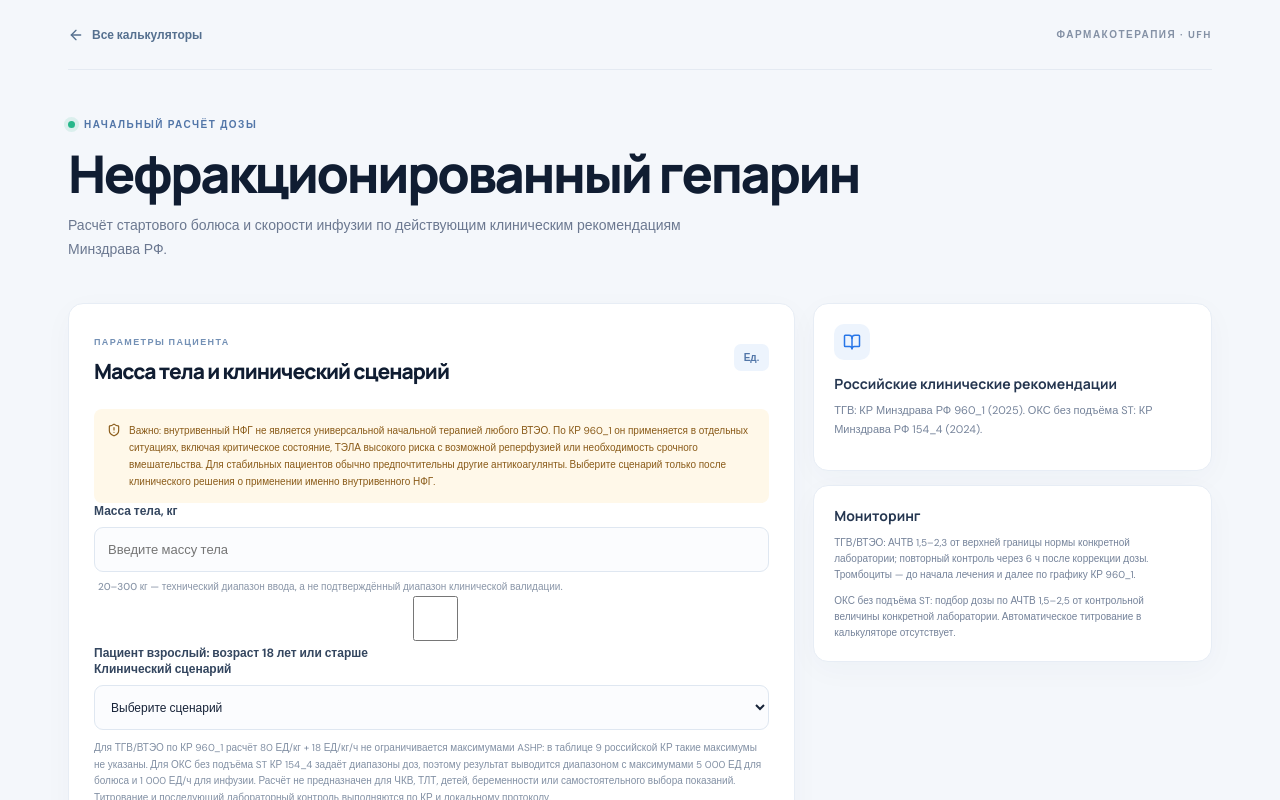
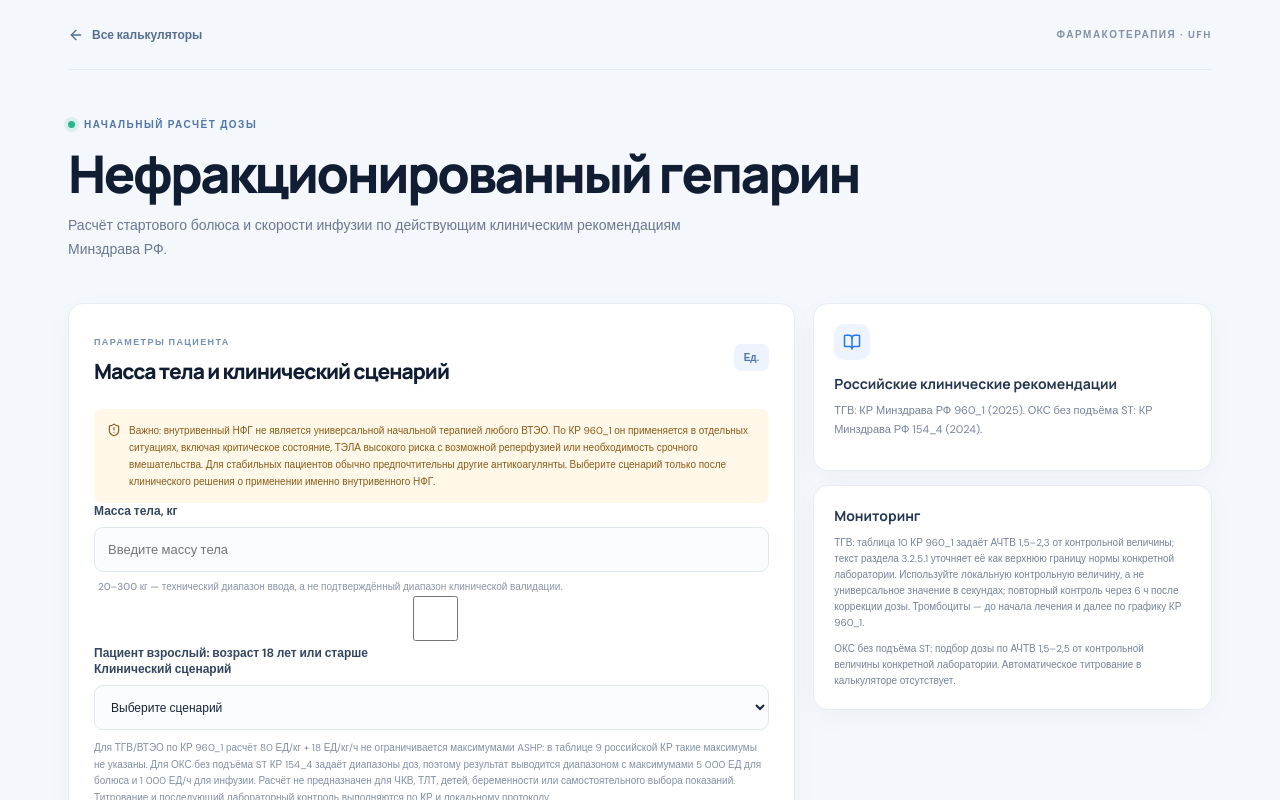
Before and after one commit to Whiterx/medcalc-pro-next, a React (Vite) app: page /medcalc-pro-next/calculators/unfractionated-heparin in a window 1280 px wide. Shown: the top 800 px of the page. Built offline with nearby package versions, Linux system fonts and the light colour scheme.

Commit message:
Clarify local aPTT control reference for UFH

```diff
--- a/src/calculators/pharmacotherapy/UnfractionatedHeparinCalculator.tsx
+++ b/src/calculators/pharmacotherapy/UnfractionatedHeparinCalculator.tsx
@@ -80,7 +80,7 @@ export default function UnfractionatedHeparinCalculator() {
         </form>
         <aside className="calculator-aside">
           <div className="info-panel"><div className="info-icon"><BookOpen size={18} /></div><h3>Российские клинические рекомендации</h3><p>ТГВ: КР Минздрава РФ 960_1 (2025). ОКС без подъёма ST: КР Минздрава РФ 154_4 (2024).</p></div>
-          <div className="threshold-panel"><h3>Мониторинг</h3><p>ТГВ/ВТЭО: АЧТВ 1,5–2,3 от верхней границы нормы конкретной лаборатории; повторный контроль через 6 ч после коррекции дозы. Тромбоциты — до начала лечения и далее по графику КР 960_1.</p><p>ОКС без подъёма ST: подбор дозы по АЧТВ 1,5–2,5 от контрольной величины конкретной лаборатории. Автоматическое титрование в калькуляторе отсутствует.</p></div>
+          <div className="threshold-panel"><h3>Мониторинг</h3><p>ТГВ: таблица 10 КР 960_1 задаёт АЧТВ 1,5–2,3 от контрольной величины; текст раздела 3.2.5.1 уточняет её как верхнюю границу нормы конкретной лаборатории. Используйте локальную контрольную величину, а не универсальное значение в секундах; повторный контроль через 6 ч после коррекции дозы. Тромбоциты — до начала лечения и далее по графику КР 960_1.</p><p>ОКС без подъёма ST: подбор дозы по АЧТВ 1,5–2,5 от контрольной величины конкретной лаборатории. Автоматическое титрование в калькуляторе отсутствует.</p></div>
         </aside>
       </div>
       {result && (
```
